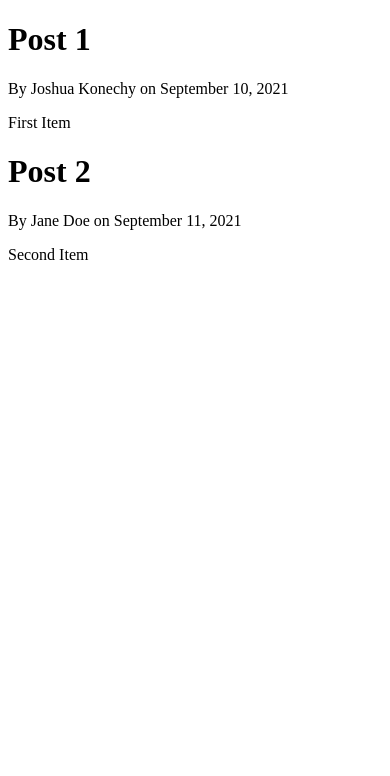
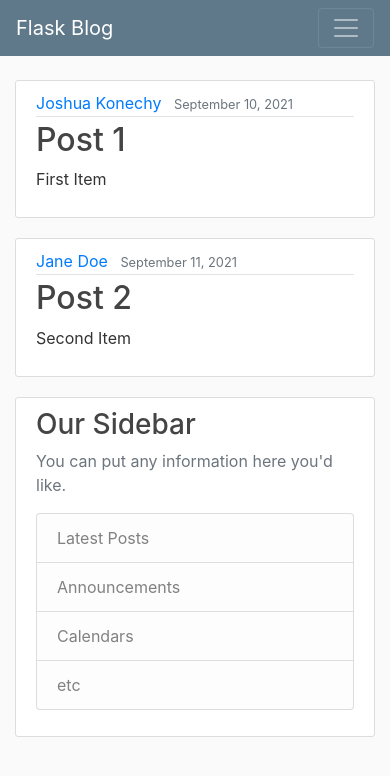
Before and after one commit to KonechyJ/CPSC-362_Project1, a Flask app: page / in a window 390 px wide. Shown: the top 776 px of the page. Run offline with Flask 2, Linux system fonts and the light colour scheme; some libraries are stand-ins or nearby versions.

Commit message:
Added the necessary CSS and HTML to site
Added some basic code snippets to the web site to create the basic layout. This template can be changed later to fit our needs.

```diff
--- a/CPSC 362_Project1/Main.py
+++ b/CPSC 362_Project1/Main.py
@@ -1,4 +1,4 @@
-from flask import Flask, render_template
+from flask import Flask, render_template, url_for
 app = Flask(__name__)
 
 #this a list of dictionaries currently being used to store "posts"
--- /dev/null
+++ b/CPSC 362_Project1/static/main.css
@@ -0,0 +1,80 @@
+body {
+  background: #fafafa;
+  color: #333333;
+  margin-top: 5rem;
+}
+
+h1, h2, h3, h4, h5, h6 {
+  color: #444444;
+}
+
+.bg-steel {
+  background-color: #5f788a;
+}
+
+.site-header .navbar-nav .nav-link {
+  color: #cbd5db;
+}
+
+.site-header .navbar-nav .nav-link:hover {
+  color: #ffffff;
+}
+
+.site-header .navbar-nav .nav-link.active {
+  font-weight: 500;
+}
+
+.content-section {
+  background: #ffffff;
+  padding: 10px 20px;
+  border: 1px solid #dddddd;
+  border-radius: 3px;
+  margin-bottom: 20px;
+}
+
+.article-title {
+  color: #444444;
+}
+
+a.article-title:hover {
+  color: #428bca;
+  text-decoration: none;
+}
+
+.article-content {
+  white-space: pre-line;
+}
+
+.article-img {
+  height: 65px;
+  width: 65px;
+  margin-right: 16px;
+}
+
+.article-metadata {
+  padding-bottom: 1px;
+  margin-bottom: 4px;
+  border-bottom: 1px solid #e3e3e3
+}
+
+.article-metadata a:hover {
+  color: #333;
+  text-decoration: none;
+}
+
+.article-svg {
+  width: 25px;
+  height: 25px;
+  vertical-align: middle;
+}
+
+.account-img {
+  height: 125px;
+  width: 125px;
+  margin-right: 20px;
+  margin-bottom: 16px;
+}
+
+.account-heading {
+  font-size: 2.5rem;
+}
--- /dev/null
+++ b/CPSC 362_Project1/templates/Layout.html
@@ -0,0 +1,72 @@
+ <!-- This is a parent class that the others can inherit from -->
+
+<!DOCTYPE html>
+<html>
+<head>
+     <!-- Required meta tags -->
+    <meta charset="utf-8">
+    <meta name="viewport" content="width=device-width, initial-scale=1, shrink-to-fit=no">
+
+    <!-- Bootstrap CSS -->
+    <link rel="stylesheet" href="https://maxcdn.bootstrapcdn.com/bootstrap/4.0.0/css/bootstrap.min.css" integrity="sha384-Gn5384xqQ1aoWXA+058RXPxPg6fy4IWvTNh0E263XmFcJlSAwiGgFAW/dAiS6JXm" crossorigin="anonymous">
+
+    <link rel="stylesheet" type="text/css" href="{{ url_for('static', filename='main.css') }}">
+
+    {% if title %}
+        <title>Second Hand Items Auction House - {{ title }} </title> <!--- this is the title that will display in the tab --->
+    {% else %}
+        <title>Second Hand Items Auction House</title>
+    {% endif %}
+</head>
+<body>
+     <header class="site-header">
+      <nav class="navbar navbar-expand-md navbar-dark bg-steel fixed-top">
+        <div class="container">
+          <a class="navbar-brand mr-4" href="/">Flask Blog</a>
+          <button class="navbar-toggler" type="button" data-toggle="collapse" data-target="#navbarToggle" aria-controls="navbarToggle" aria-expanded="false" aria-label="Toggle navigation">
+            <span class="navbar-toggler-icon"></span>
+          </button>
+          <div class="collapse navbar-collapse" id="navbarToggle">
+            <div class="navbar-nav mr-auto">
+              <a class="nav-item nav-link" href="/">Home</a>
+              <a class="nav-item nav-link" href="/about">About</a>
+            </div>
+            <!-- Navbar Right Side -->
+            <div class="navbar-nav">
+              <a class="nav-item nav-link" href="/login">Login</a>
+              <a class="nav-item nav-link" href="/register">Register</a>
+            </div>
+          </div>
+        </div>
+      </nav>
+    </header>
+
+    <main role="main" class="container">
+      <div class="row">
+        <div class="col-md-8">
+          {% block content %}{% endblock %}
+        </div>
+        <div class="col-md-4">
+          <div class="content-section">
+            <h3>Our Sidebar</h3>
+            <p class='text-muted'>You can put any information here you'd like.
+              <ul class="list-group">
+                <li class="list-group-item list-group-item-light">Latest Posts</li>
+                <li class="list-group-item list-group-item-light">Announcements</li>
+                <li class="list-group-item list-group-item-light">Calendars</li>
+                <li class="list-group-item list-group-item-light">etc</li>
+              </ul>
+            </p>
+          </div>
+        </div>
+      </div>
+    </main>
+
+    <!-- Optional JavaScript -->
+    <!-- jQuery first, then Popper.js, then Bootstrap JS -->
+    <script src="https://code.jquery.com/jquery-3.2.1.slim.min.js" integrity="sha384-KJ3o2DKtIkvYIK3UENzmM7KCkRr/rE9/Qpg6aAZGJwFDMVNA/GpGFF93hXpG5KkN" crossorigin="anonymous"></script>
+    <script src="https://cdnjs.cloudflare.com/ajax/libs/popper.js/1.12.9/umd/popper.min.js" integrity="sha384-ApNbgh9B+Y1QKtv3Rn7W3mgPxhU9K/ScQsAP7hUibX39j7fakFPskvXusvfa0b4Q" crossorigin="anonymous"></script>
+    <script src="https://maxcdn.bootstrapcdn.com/bootstrap/4.0.0/js/bootstrap.min.js" integrity="sha384-JZR6Spejh4U02d8jOt6vLEHfe/JQGiRRSQQxSfFWpi1MquVdAyjUar5+76PVCmYl" crossorigin="anonymous"></script>
+
+</body>
+</html>
--- a/CPSC 362_Project1/templates/home.html
+++ b/CPSC 362_Project1/templates/home.html
@@ -1,20 +1,17 @@
-<!DOCTYPE html>
-<html>
-<head>
-    {% if title %}
-        <title>Second Hand Items Auction House - {{ title }} </title>
-    {% else %}
-        <title>Second Hand Items Auction House</title>
-    {% endif %}
-</head>
-<body>
+{% extends "Layout.html"%}
+{% block content %}
     {% for post in posts %} <!--- this is a for loop format --->
-        <h1>{{ post.title }}</h1> <!--- this line creates the title from the list posts, the <h1> makes it bold --->
-        <p>By {{post.author }} on {{ post.date_posted }}</p><!--- <p> goes and prints the statement --->
-        <p>{{post.content }}</p>
+                <article class="media content-section">
+          <div class="media-body">
+            <div class="article-metadata">
+              <a class="mr-2" href="#">{{ post.author }}</a>
+              <small class="text-muted">{{ post.date_posted }}</small>
+            </div>
+            <h2><a class="article-title" href="#">{{ post.title }}</a></h2>
+            <p class="article-content">{{ post.content }}</p>
+          </div>
+        </article>
     {% endfor %}
-</body>
-</html>
-
+{% endblock content %}
 
 <!--- This is a comment --->
```
Also changed, not shown: CPSC 362_Project1/templates/about.html (+4 -13 lines).
